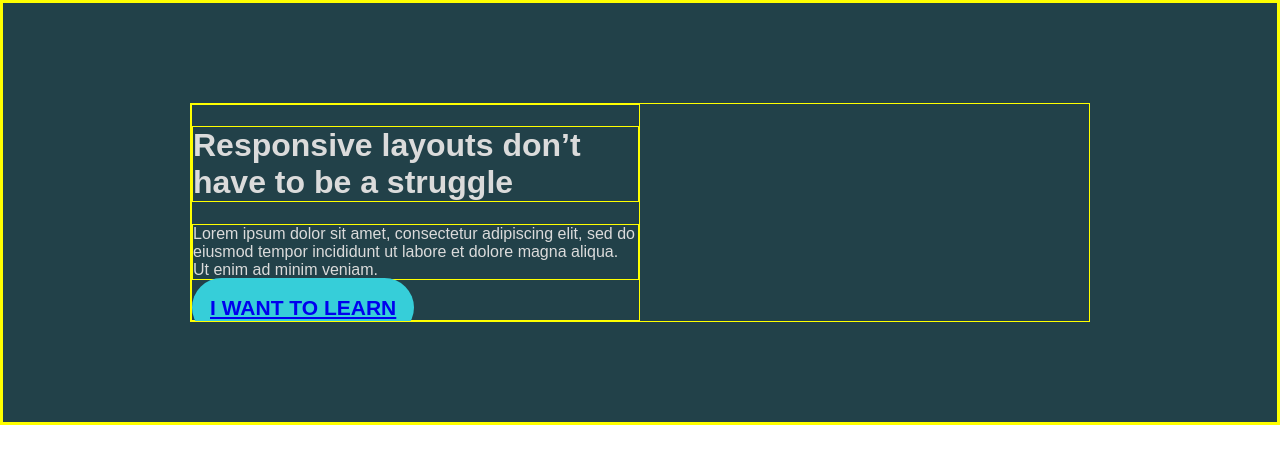
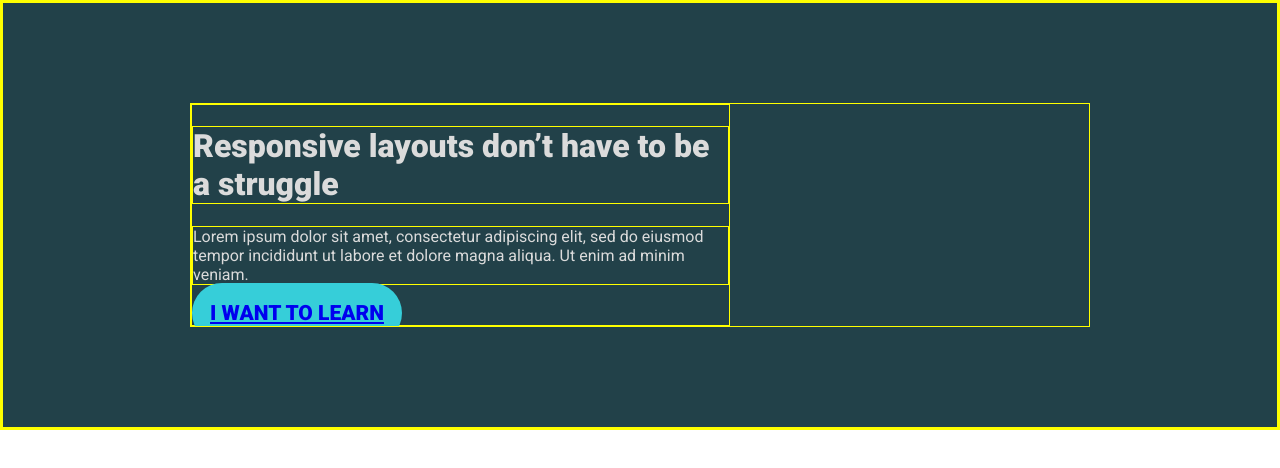
Before and after one commit to Rafaelbpm/kevin-course-responsive-layouts, a plain HTML site: page challenge03/index.html in a window 1280 px wide. Drawn offline with Linux system fonts and the light colour scheme.

Commit message:
css - add - roboto font to body

```diff
--- a/challenge03/style.css
+++ b/challenge03/style.css
@@ -5,7 +5,7 @@
 
 body {
   margin: 0;
-  font-family: sans-serif;
+  font-family: 'Roboto', sans-serif;
 }
 
 .hero {
@@ -23,7 +23,7 @@ body {
 }
 
 .hero__text {
-  width: 50%;
+  width: 60%;
   font-size: 1rem;
   color: #dbdbdb;
 }
```
